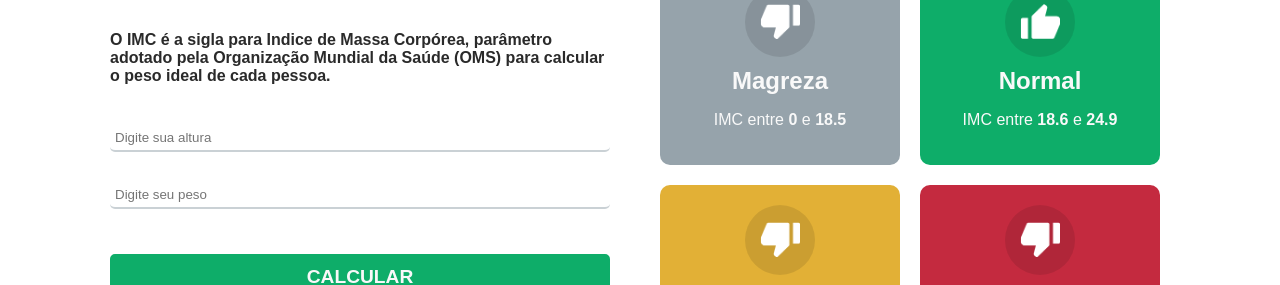
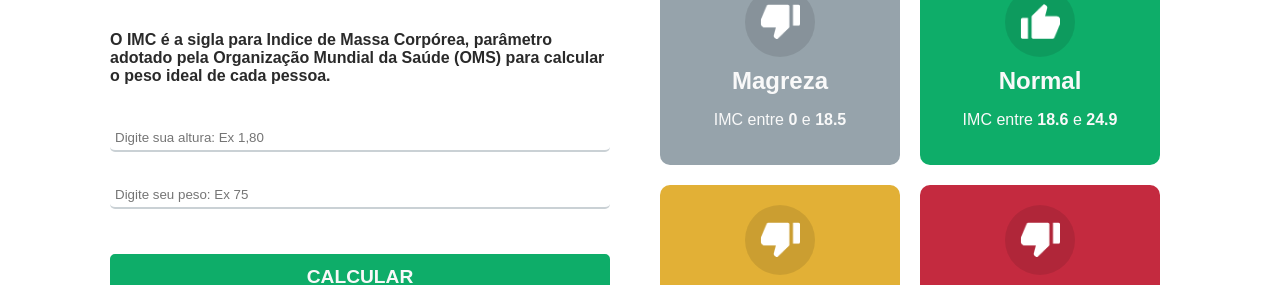
Before and after one commit to ElaineDelgado/imc-calc, a React (Create React App) app: page / in a window 1280 px wide. Shown: the part 288-573 px from the top of the page. Built offline with nearby package versions, Linux system fonts and the light colour scheme.

Commit message:
corrigigindo useEffect e alterando placeholders

```diff
--- a/src/App.tsx
+++ b/src/App.tsx
@@ -36,11 +36,12 @@
   }
 
   const myRef = React.useRef<HTMLDivElement>(null)
+
   React.useEffect(() => {
     if(itemShown) {
       executeScroll()
     }
-  })
+  },[itemShown])
   const executeScroll = () => {
     if(myRef.current) {
       myRef.current.scrollIntoView({behavior: 'smooth'})
@@ -64,14 +65,14 @@
             type="number"
             value={heightField > 0 ? heightField : ''}
             onChange={handleHeightChange}
-            placeholder="Digite sua altura"
+            placeholder="Digite sua altura: Ex 1,80"
             disabled={itemShown !== null}
             />
             <input
             type="number"
             value={weightField > 0 ? weightField : ''}
             onChange={handleWeightChange}
-            placeholder="Digite seu peso"
+            placeholder="Digite seu peso: Ex 75"
             disabled={itemShown !== null}
             />
             <button onClick={handleCalculateButton} disabled={itemShown !== null}>
```
Also changed, not shown: public/icon192.png (added), public/manifest.json.
